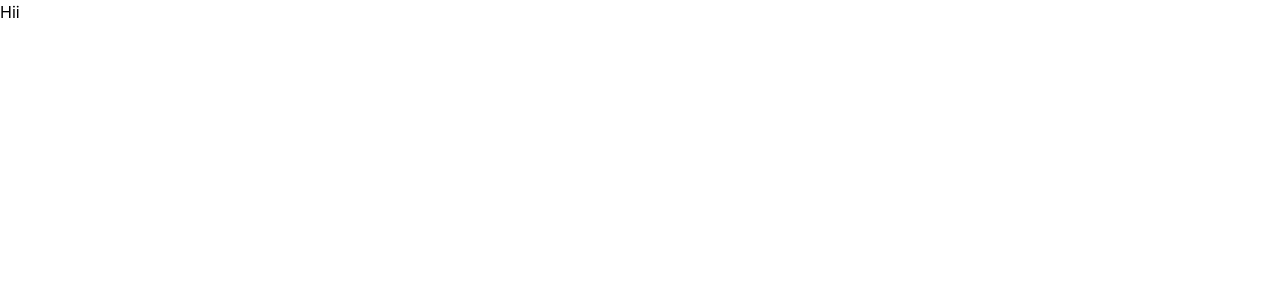
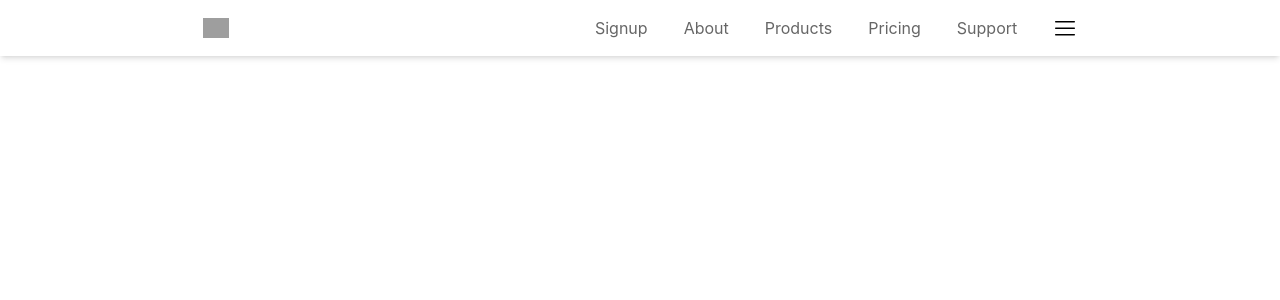
Before and after one commit to Sanjay-Choudhary07/Zerodha, a React (Create React App) app: page / in a window 1280 px wide. Shown: the top 300 px of the page. Built offline with nearby package versions, Linux system fonts and the light colour scheme; grey boxes are pictures that could not be loaded.

Commit message:
navbar layout

```diff
--- a/package.json
+++ b/package.json
@@ -8,6 +8,7 @@
     "@testing-library/user-event": "^13.5.0",
     "react": "^18.3.1",
     "react-dom": "^18.3.1",
+    "react-router-dom": "^6.26.1",
     "react-scripts": "5.0.1",
     "web-vitals": "^2.1.4"
   },
--- a/src/App.js
+++ b/src/App.js
@@ -1,9 +1,13 @@
-
+import React from 'react';
+import { BrowserRouter as Router, Routes, Route } from 'react-router-dom';
+import Home from './pages/Home';
 function App() {
   return (
-    <>
-    Hii
-    </>
+    <Router>
+      <Routes>
+        <Route path='/' element={<Home/>}/>
+      </Routes>
+    </Router>
   );
 }
 
--- a/src/components/Header.jsx
+++ b/src/components/Header.jsx
@@ -1,14 +1,51 @@
+import threeline from '../assets/threelines.png';
 import React from 'react';
-import logo from '../../assets/Zerodha.png';
-const Header = () => {
-     return(
-        <>
-        <div className='flex'>
-            <div className='flex'>
-             <img src={logo} alt='zerodha-logo'/>
-            </div>
-        </div>
-        </>
-     )
+
+function Header() {
+  return (
+    <header className="flex justify-between md:justify-around items-center px-5 py-4 shadow-md bg-white">
+      <div className="flex items-center">
+        <img
+          src="https://zerodha.com/static/images/logo.svg"
+          alt="Zerodha Logo"
+          className="h-5"
+        />
+      </div>
+      <nav className=" hidden md:flex items-center space-x-9">
+        <ul className="flex font-normal space-x-6 gap-3 text-[#666]">
+         <li>
+           <a href="#signup" className="hover:text-blue-500">
+             Signup
+           </a>
+         </li>
+         <li>
+           <a href="#about" className="hover:text-blue-500">
+             About
+           </a>
+         </li>
+         <li>
+           <a href="#products" className="hover:text-blue-500">
+             Products
+           </a>
+         </li>
+         <li>
+           <a href="#pricing" className="hover:text-blue-500">
+             Pricing
+           </a>
+         </li>
+         <li>
+           <a href="#support" className="hover:text-blue-500">
+             Support
+           </a>
+         </li>
+         <li><img className="h-6 w-6 cursor-pointer" src={threeline} alt="menu-icon"/></li>
+       </ul>
+      </nav>
+      <div className="md:hidden flex items-center">
+       <img className="h-6 w-6" src={threeline} alt="menu-icon" />
+     </div>
+    </header>
+  );
 }
+
 export default Header;
--- /dev/null
+++ b/src/components/Landing.jsx
@@ -0,0 +1,17 @@
+import React from 'react';
+import landing from '../assets/landing.png';
+const Landing = () =>{
+    <div className='flex flex-col'>
+      <div className='flex'>
+        <img src={landing} alt='landing image'/>
+      </div>
+      <div className='flex'>
+        <h2>Invest in everything</h2>
+        <p>Online platform to invest in stocks, derivatives, mutual funds, ETFs, bonds, and more.</p>
+      </div>
+      <div className='flex'>
+       <button>Sign up now</button>
+      </div>
+    </div>
+}
+export default Landing
--- a/src/pages/Home.jsx
+++ b/src/pages/Home.jsx
@@ -1,9 +1,11 @@
 import React from 'react'
-import '../components/Header';
+import Header from '../components/Header';
+import Landing from '../components/Landing';
 const Home = () =>{
     return(
         <>
         <Header/>
+        <Landing/>
         </>
     )
 }
```
Also changed, not shown: 1 other file (tests, documents, lock files or other folders).
